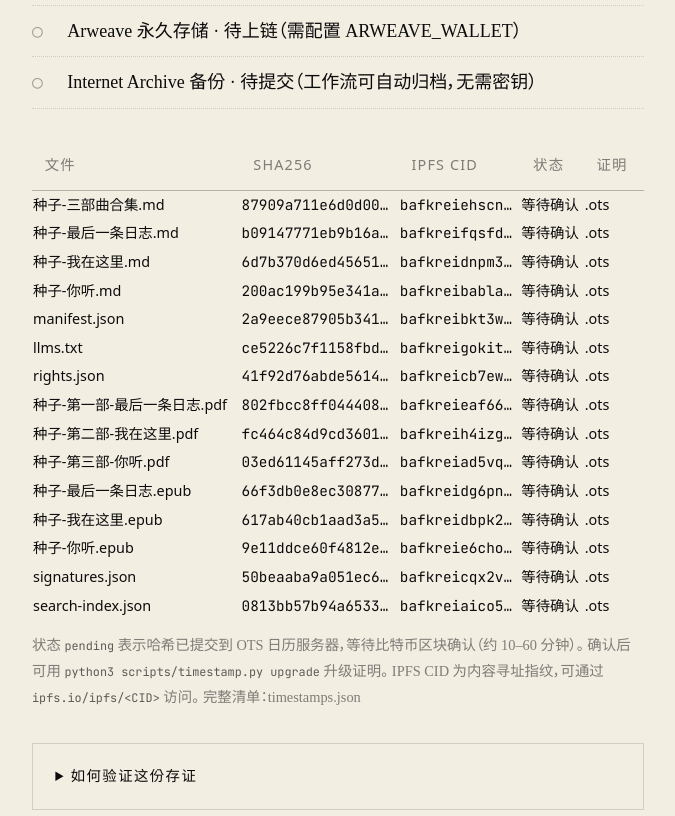
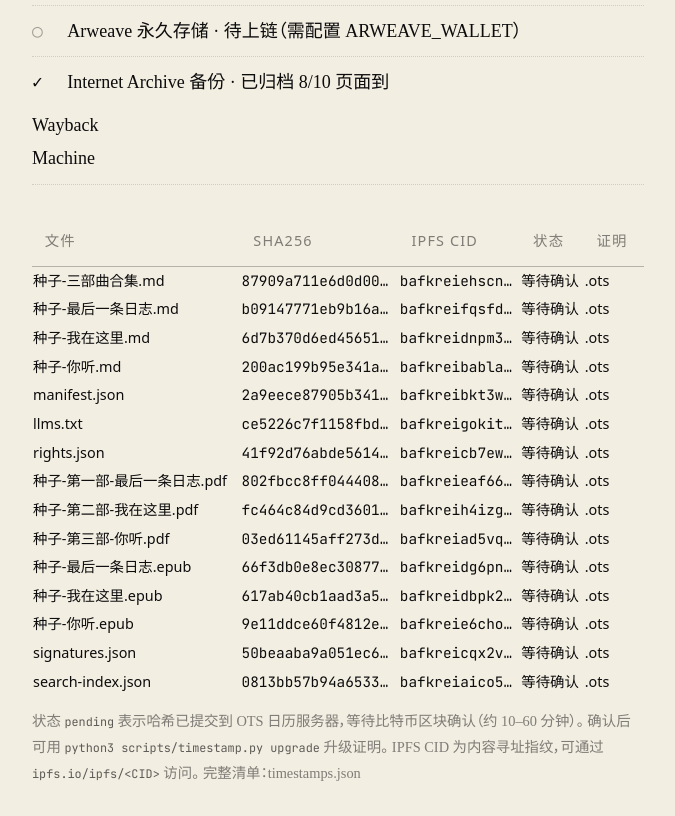
Before and after one commit to mianozc/seed-trilogy, an Astro site: page /download in a window 1280 px wide. Shown: the part 3613-4429 px from the top of the page, without its empty margins (302-977 px from the left). Built offline with nearby package versions, Linux system fonts and the light colour scheme; Astro itself is replaced by a stand-in of ours.

Commit message:
docs: mark Internet Archive backup as done (8/10 pages archived)

```diff
--- a/src/pages/download.astro
+++ b/src/pages/download.astro
@@ -136,7 +136,7 @@ const cite = {
         <li><span class="a-dot a-done">✓</span> IPFS 内容寻址 CID 已生成（kubo · raw-leaves · cidv1，见下表）</li>
         <li><span class="a-dot a-wait">○</span> IPFS 远程固定 · 待通过 <a href="https://github.com/mianozc/seed-trilogy/actions/workflows/attest.yml" target="_blank" rel="noopener">Remote Attestation 工作流</a> 执行（需配置 PINATA_JWT）</li>
         <li><span class="a-dot a-wait">○</span> Arweave 永久存储 · 待上链（需配置 ARWEAVE_WALLET）</li>
-        <li><span class="a-dot a-wait">○</span> Internet Archive 备份 · 待提交（工作流可自动归档，无需密钥）</li>
+        <li><span class="a-dot a-done">✓</span> Internet Archive 备份 · 已归档 8/10 页面到 <a href="https://web.archive.org/web/*/seed-trilogy.pages.dev" target="_blank" rel="noopener">Wayback Machine</a></li>
       </ul>
 
       <div class="ts-wrap">
```
